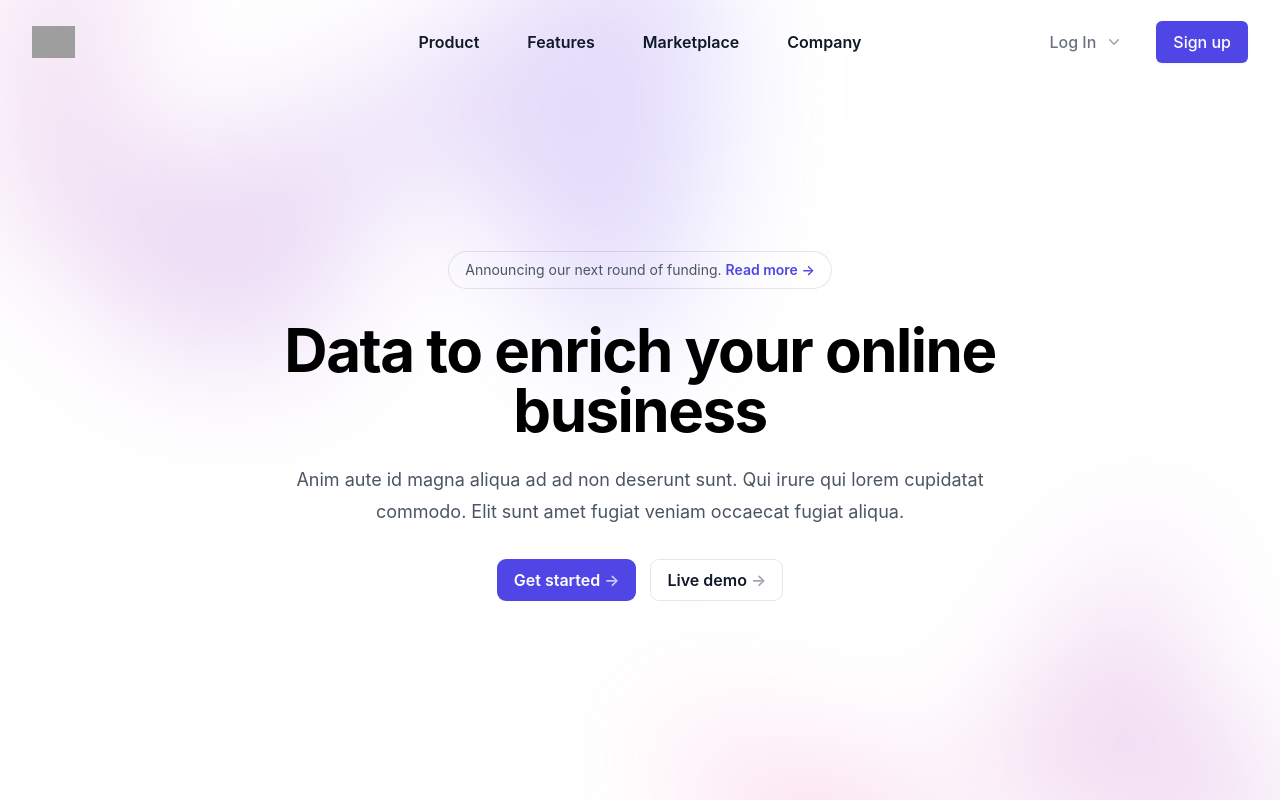
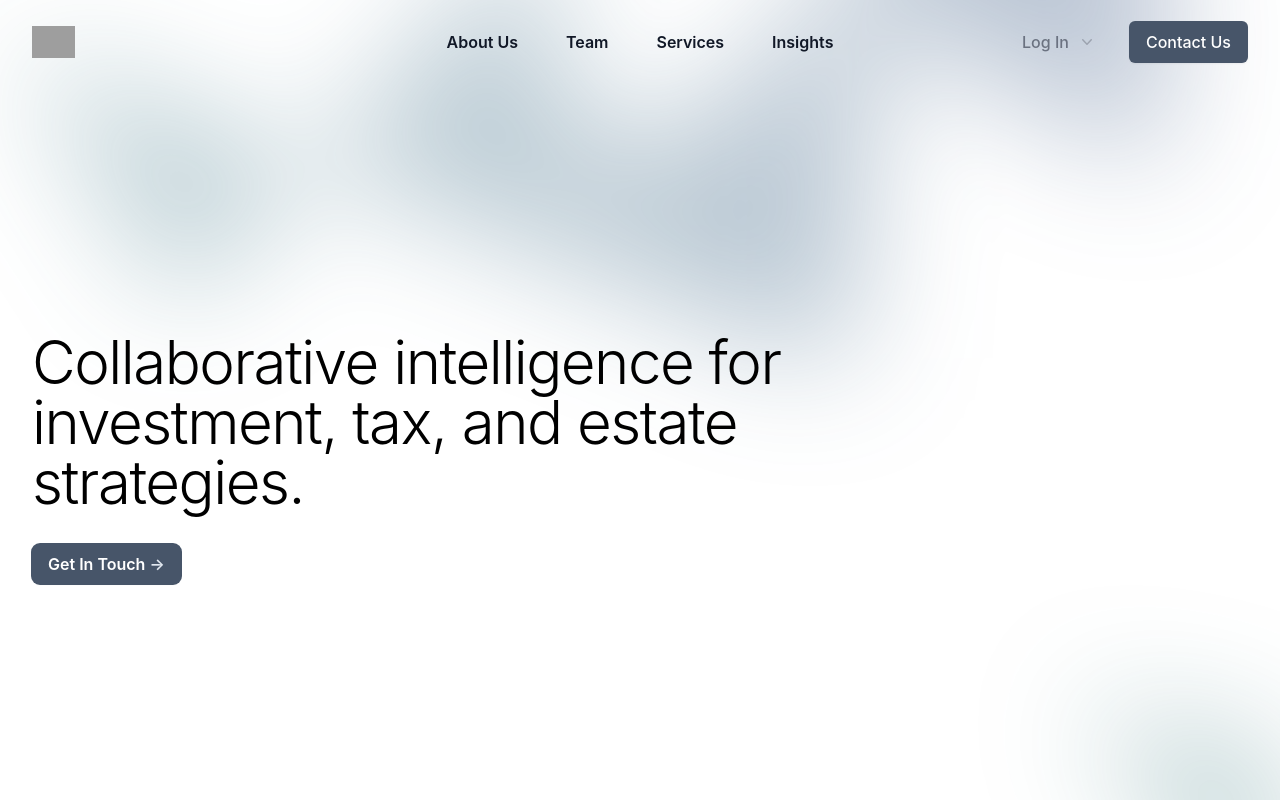
Before and after one commit to sean-vdw/bordeaux, a React (Create React App) app: page / in a window 1280 px wide. Shown: the top 800 px of the page. Built offline with nearby package versions, Linux system fonts and the light colour scheme; grey boxes are pictures that could not be loaded.

Commit message:
updated hero

```diff
--- a/src/components/Header.js
+++ b/src/components/Header.js
@@ -5,22 +5,37 @@ import { Bars3Icon, XMarkIcon } from '@heroicons/react/24/outline'
 import { ChevronDownIcon } from '@heroicons/react/20/solid'
 
 const navigation = [
-  { name: 'Product', href: '#' },
-  { name: 'Features', href: '#' },
-  { name: 'Marketplace', href: '#' },
-  { name: 'Company', href: '#' },
+  { name: 'About Us', href: '#' },
+  { name: 'Team', href: '#' },
+  { name: 'Services', href: '#' },
+  { name: 'Insights', href: '#' },
 ]
 
 const solutions = [
-  { name: 'Blog', description: 'Learn about tips, product updates and company culture.', href: '#' },
   {
-    name: 'Help Center',
-    description: 'Get all of your questions answered in our forums of contact support.',
-    href: '#',
+    name: 'Portfolio Reporting',
+    description: 'View your portfolio reports',
+    href: 'https://bordeaux.portal.tamaracinc.com/' },
+  {
+    name: 'Client Vault',
+    description: 'Secure document storage',
+    href: 'https://wealth.emaplan.com/ema/SignIn?ema%2fria%2fbordeauxwa',
   },
-  { name: 'Guides', description: 'Learn how to maximize our platform to get the most out of it.', href: '#' },
-  { name: 'Events', description: 'Check out webinars with experts and learn about our annual conference.', href: '#' },
-  { name: 'Security', description: 'Understand how we take your privacy seriously.', href: '#' },
+  {
+    name: 'Schwab',
+    description: 'Log into your Schwab account',
+    href: 'https://www.schwab.com/public/schwab/nn/login/login.html&lang=en'
+  },
+  {
+    name: 'Fidelity',
+    description: 'Log into your Fidelity account',
+    href: 'https://www.fidelity.com/'
+  },
+  {
+    name: 'Pershing',
+    description: 'Log into your Pershing account',
+    href: 'https://investor.pershing.com/nxi/login'
+  },
 ]
 
 function classNames(...classes) {
@@ -34,7 +49,7 @@ export default function Example() {
     <div className="isolate bg-white">
       <div className="absolute inset-x-0 top-[-10rem] -z-10 transform-gpu overflow-hidden blur-3xl sm:top-[-20rem]">
         <svg
-          className="relative left-[calc(50%-11rem)] -z-10 h-[21.1875rem] max-w-none -translate-x-1/2 rotate-[30deg] sm:left-[calc(50%-30rem)] sm:h-[42.375rem]"
+          className="relative animate-spin-slow left-[calc(50%-11rem)] -z-10 h-[21.1875rem] max-w-none -translate-x-1/2 rotate-[30deg] sm:left-[calc(50%-30rem)] sm:h-[42.375rem]"
           viewBox="0 0 1155 678"
           fill="none"
           xmlns="http://www.w3.org/2000/svg"
@@ -53,8 +68,8 @@ export default function Example() {
               y2="474.645"
               gradientUnits="userSpaceOnUse"
             >
-              <stop stopColor="#9089FC" />
-              <stop offset={1} stopColor="#FF80B5" />
+              <stop stopColor="#1d3a72" />
+              <stop offset={1} stopColor="#1d6572" />
             </linearGradient>
           </defs>
         </svg>
@@ -65,7 +80,7 @@ export default function Example() {
             <div className="flex lg:min-w-0 lg:flex-1" aria-label="Global">
               <a href="#" className="-m-1.5 p-1.5">
                 <span className="sr-only">Your Company</span>
-                <img className="h-8" src="https://tailwindui.com/img/logos/mark.svg?color=indigo&shade=600" alt="" />
+                <img className="h-8" src="https://tailwindui.com/img/logos/mark.svg?color=slate&shade=600" alt="" />
               </a>
             </div>
             <div className="flex lg:hidden">
@@ -92,7 +107,7 @@ export default function Example() {
                     <Popover.Button
                       className={classNames(
                         open ? 'text-gray-900' : 'text-gray-500',
-                        'group inline-flex items-center rounded-md bg-white text-base font-medium hover:text-gray-900 focus:outline-none focus:ring-2 focus:ring-indigo-500 focus:ring-offset-2'
+                        'group inline-flex items-center rounded-md bg-transparent text-base font-medium hover:text-gray-900 focus:outline-none focus:ring-2 focus:ring-slate-500 focus:ring-offset-2'
                       )}
                     >
                       <span>Log In</span>
@@ -133,9 +148,9 @@ export default function Example() {
               </Popover>
               <a
                 href="#"
-                className="ml-8 inline-flex items-center justify-center whitespace-nowrap rounded-md border border-transparent bg-indigo-600 px-4 py-2 text-base font-medium text-white shadow-sm hover:bg-indigo-700"
+                className="ml-8 hover:animate-pulse inline-flex items-center justify-center whitespace-nowrap rounded-md border border-transparent bg-slate-600 px-4 py-2 text-base font-medium text-white shadow-sm hover:bg-slate-700"
               >
-                Sign up
+                Contact Us
               </a>
             </div>
           </nav>
@@ -147,7 +162,7 @@ export default function Example() {
                     <span className="sr-only">Your Company</span>
                     <img
                       className="h-8"
-                      src="https://tailwindui.com/img/logos/mark.svg?color=indigo&shade=600"
+                      src="https://tailwindui.com/img/logos/mark.svg?color=slate&shade=600"
                       alt=""
                     />
                   </a>
@@ -192,43 +207,19 @@ export default function Example() {
       </div>
       <main>
         <div className="relative px-6 lg:px-8">
-          <div className="mx-auto max-w-3xl pt-20 pb-32 sm:pt-48 sm:pb-40">
+          <div className="max-w-3xl pt-20 mt-20 pb-32 sm:pt-48 sm:pb-40">
             <div>
-              <div className="hidden sm:mb-8 sm:flex sm:justify-center">
-                <div className="relative overflow-hidden rounded-full py-1.5 px-4 text-sm leading-6 ring-1 ring-gray-900/10 hover:ring-gray-900/20">
-                  <span className="text-gray-600">
-                    Announcing our next round of funding.{' '}
-                    <a href="#" className="font-semibold text-indigo-600">
-                      <span className="absolute inset-0" aria-hidden="true" />
-                      Read more <span aria-hidden="true">&rarr;</span>
-                    </a>
-                  </span>
-                </div>
-              </div>
               <div>
-                <h1 className="text-4xl font-bold tracking-tight sm:text-center sm:text-6xl">
-                  Data to enrich your online business
+                <h1 className="text-3xl font-light tracking-tight sm:text-left sm:text-6xl">
+                  Collaborative intelligence for investment, tax, and estate strategies.
                 </h1>
-                <p className="mt-6 text-lg leading-8 text-gray-600 sm:text-center">
-                  Anim aute id magna aliqua ad ad non deserunt sunt. Qui irure qui lorem cupidatat commodo. Elit sunt
-                  amet fugiat veniam occaecat fugiat aliqua.
-                </p>
-                <div className="mt-8 flex gap-x-4 sm:justify-center">
+                <div className="mt-8 flex gap-x-4 sm:justify-start">
                   <a
                     href="#"
-                    className="inline-block rounded-lg bg-indigo-600 px-4 py-1.5 text-base font-semibold leading-7 text-white shadow-sm ring-1 ring-indigo-600 hover:bg-indigo-700 hover:ring-indigo-700"
+                    className="inline-block hover:animate-pulse rounded-lg bg-slate-600 px-4 py-1.5 text-base font-semibold leading-7 text-white shadow-sm ring-1 ring-slate-600 hover:bg-slate-700 hover:ring-slate-700"
                   >
-                    Get started{' '}
-                    <span className="text-indigo-200" aria-hidden="true">
-                      &rarr;
-                    </span>
-                  </a>
-                  <a
-                    href="#"
-                    className="inline-block rounded-lg px-4 py-1.5 text-base font-semibold leading-7 text-gray-900 ring-1 ring-gray-900/10 hover:ring-gray-900/20"
-                  >
-                    Live demo{' '}
-                    <span className="text-gray-400" aria-hidden="true">
+                    Get In Touch{' '}
+                    <span className="text-slate-200" aria-hidden="true">
                       &rarr;
                     </span>
                   </a>
@@ -236,7 +227,7 @@ export default function Example() {
               </div>
               <div className="absolute inset-x-0 top-[calc(100%-13rem)] -z-10 transform-gpu overflow-hidden blur-3xl sm:top-[calc(100%-30rem)]">
                 <svg
-                  className="relative left-[calc(50%+3rem)] h-[21.1875rem] max-w-none -translate-x-1/2 sm:left-[calc(50%+36rem)] sm:h-[42.375rem]"
+                  className="relative animate-spin-slow left-[calc(50%+3rem)] h-[21.1875rem] max-w-none -translate-x-1/2 sm:left-[calc(50%+36rem)] sm:h-[42.375rem]"
                   viewBox="0 0 1155 678"
                   fill="none"
                   xmlns="http://www.w3.org/2000/svg"
@@ -255,8 +246,8 @@ export default function Example() {
                       y2="474.645"
                       gradientUnits="userSpaceOnUse"
                     >
-                      <stop stopColor="#9089FC" />
-                      <stop offset={1} stopColor="#FF80B5" />
+                      <stop stopColor="#0a465d" />
+                      <stop offset={1} stopColor="#0a5b5d" />
                     </linearGradient>
                   </defs>
                 </svg>
--- a/tailwind.config.js
+++ b/tailwind.config.js
@@ -6,7 +6,12 @@ module.exports = {
     "./src/components/Header.js",
   ],
   theme: {
-    extend: {},
+    extend: {
+      animation: {
+        'spin-slow': 'spin 12s infinite',
+        'bounce-slow': 'bounce 4s infinite'
+      }
+    },
   },
   plugins: [],
 }
```
